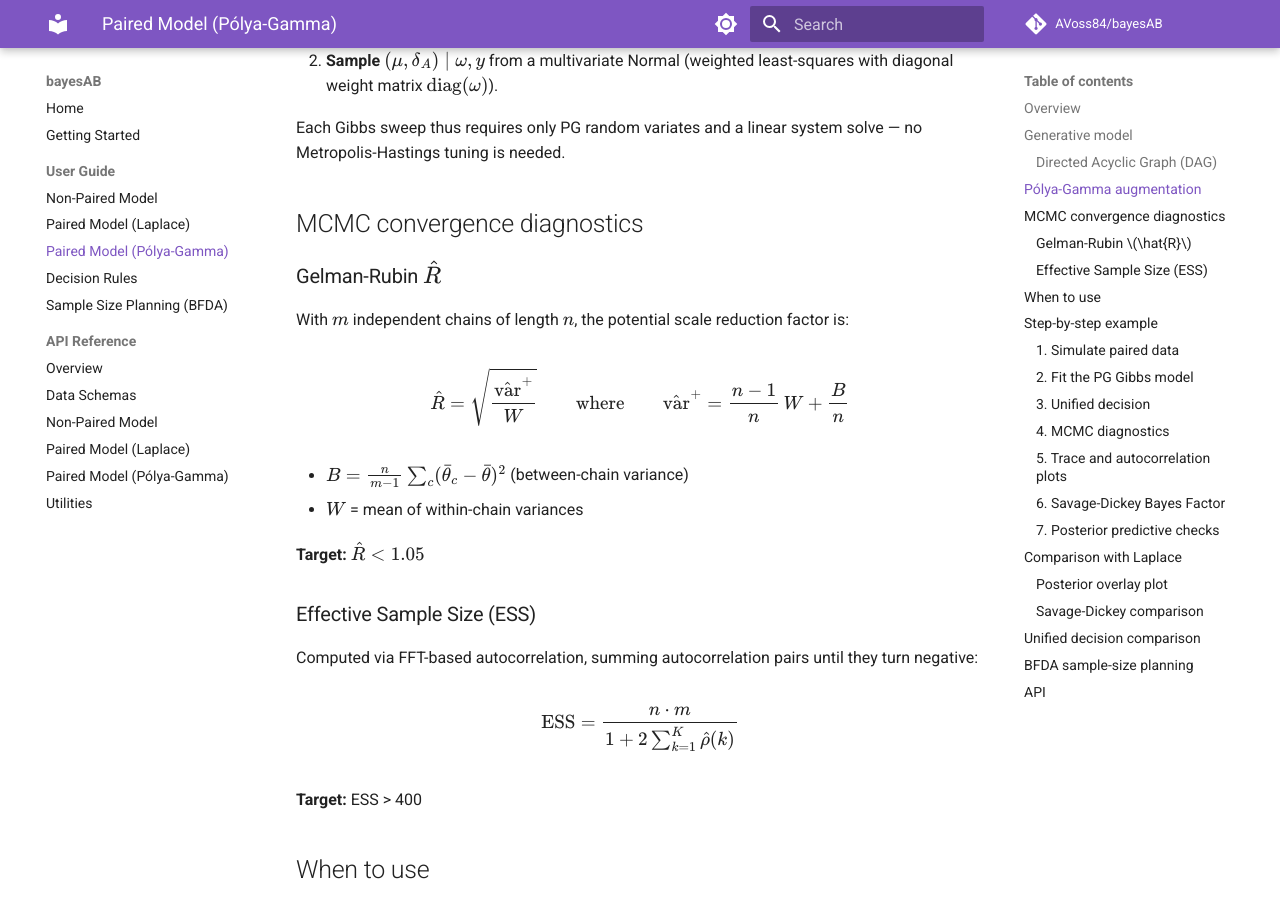
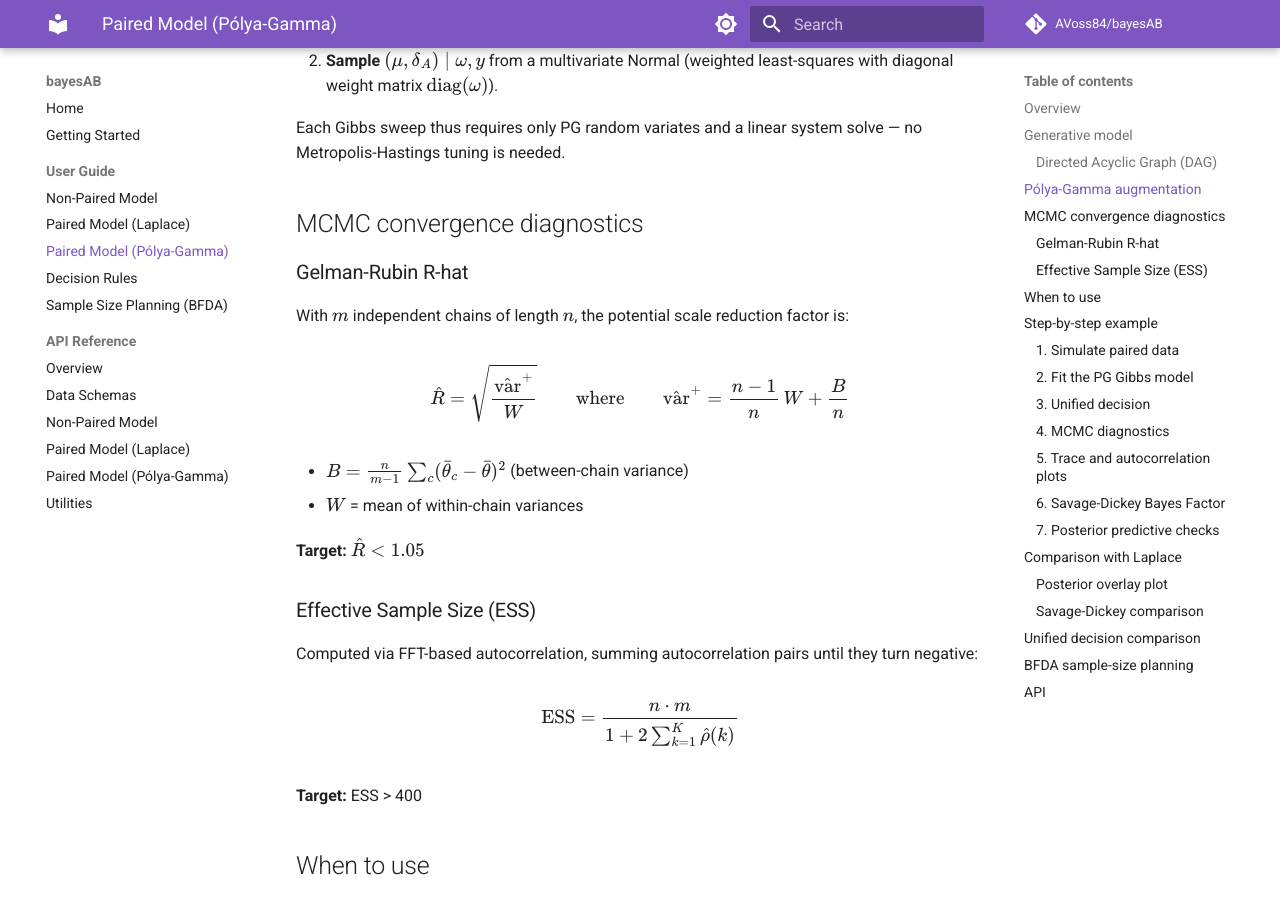
Before and after one commit to AVoss84/bayesProp, an MkDocs documentation site: the page built from docs/mkdocs/docs/guide/paired_pg.md, in a window 1280 px wide and 900 px high, scrolled down 1164 px. Built offline with MkDocs 1.6.1 and Material for MkDocs 9.7.7, drawn with Linux system fonts in a browser that asks for light colours; comment, search, counter and statistics services are not loaded.

```diff
--- a/docs/mkdocs/docs/guide/paired_pg.md
+++ b/docs/mkdocs/docs/guide/paired_pg.md
@@ -63,7 +63,7 @@ solve — no Metropolis-Hastings tuning is needed.
 
 ## MCMC convergence diagnostics
 
-### Gelman-Rubin $\hat{R}$
+### Gelman-Rubin R-hat
 
 With $m$ independent chains of length $n$, the potential scale reduction
 factor is:
--- a/pyproject.toml
+++ b/pyproject.toml
@@ -4,7 +4,7 @@ build-backend = "setuptools.build_meta"
 
 [project]
 name = "bayesAB"
-version = "0.1.0"
+version = "0.1.0.1"
 description = "Bayesian A/B testing for proportions"
 readme = "README.md"
 requires-python = ">=3.13"
```
Also changed, not shown: README.md.
